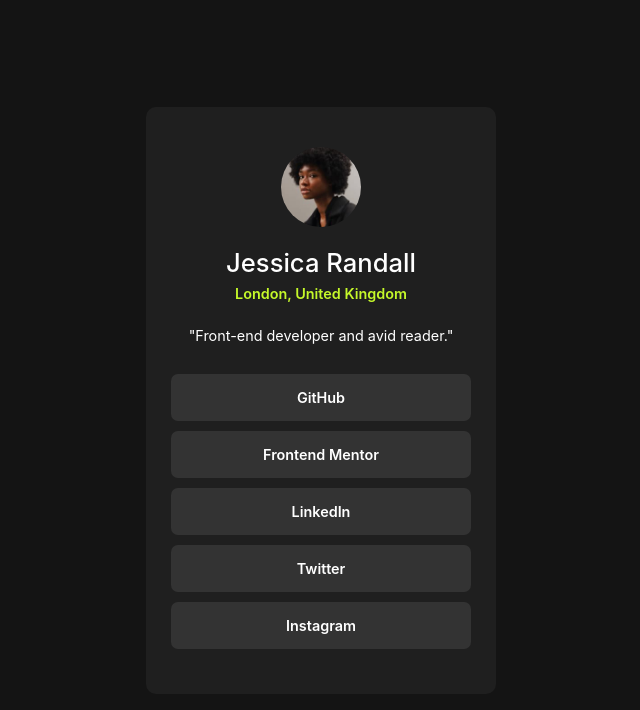
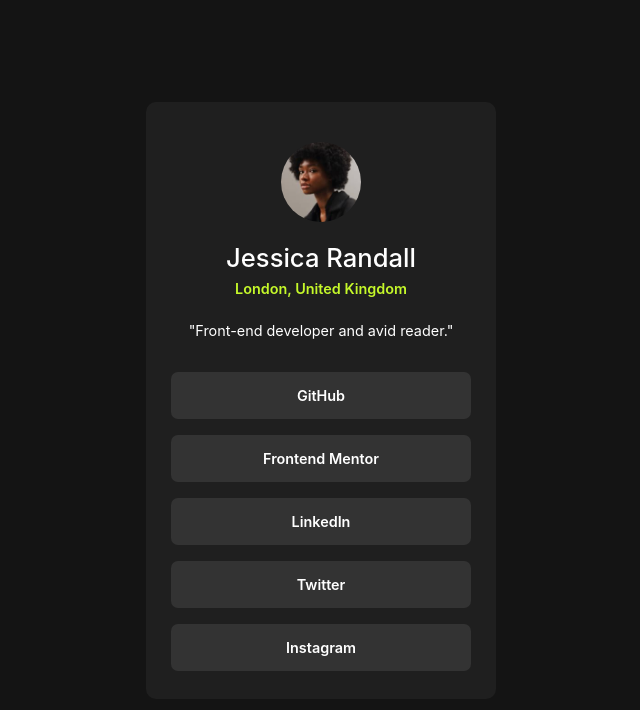
Before and after one commit to randyrobson/social-links-profile-frontend-mentor, a plain HTML site: page index.html in a window 1280 px wide. Shown: the whole page, without its empty margins (319-959 px from the left). Drawn offline with Linux system fonts and the light colour scheme.

Commit message:
Adjust link spacing

```diff
--- a/assets/style/style.css
+++ b/assets/style/style.css
@@ -58,7 +58,7 @@ p {
 section {
     display: flex;
     flex-direction: column;
-    margin-bottom: 40px;
+    margin-bottom: 20px;
 }
 
 a {
@@ -66,7 +66,7 @@ a {
     font-weight: 600;
     font-size: 0.9em;
     background-color: #333333;
-    margin: 5px 25px 5px 25px;
+    margin: 8px 25px 8px 25px;
     padding: 15px;
     border-radius: 7px;
 }
```
